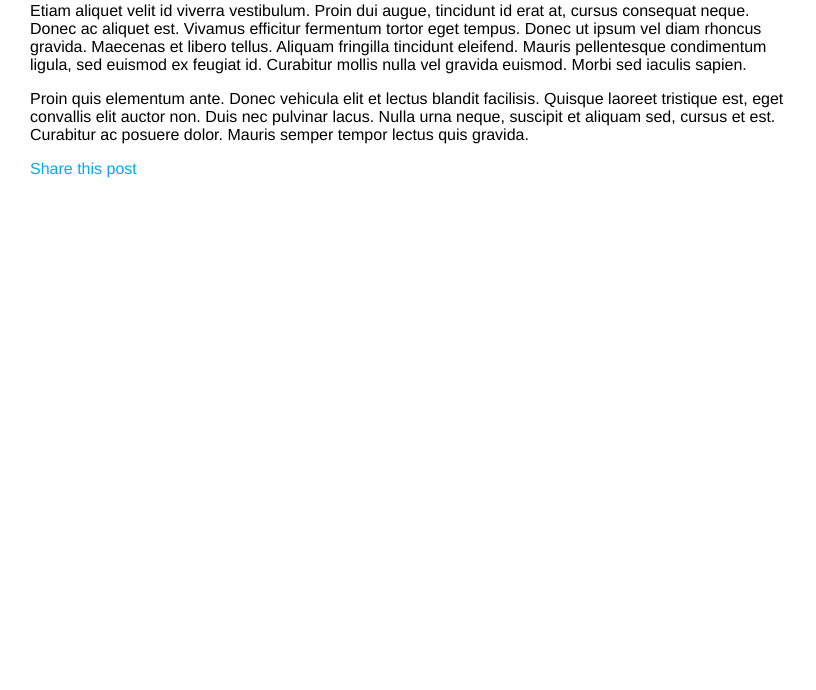
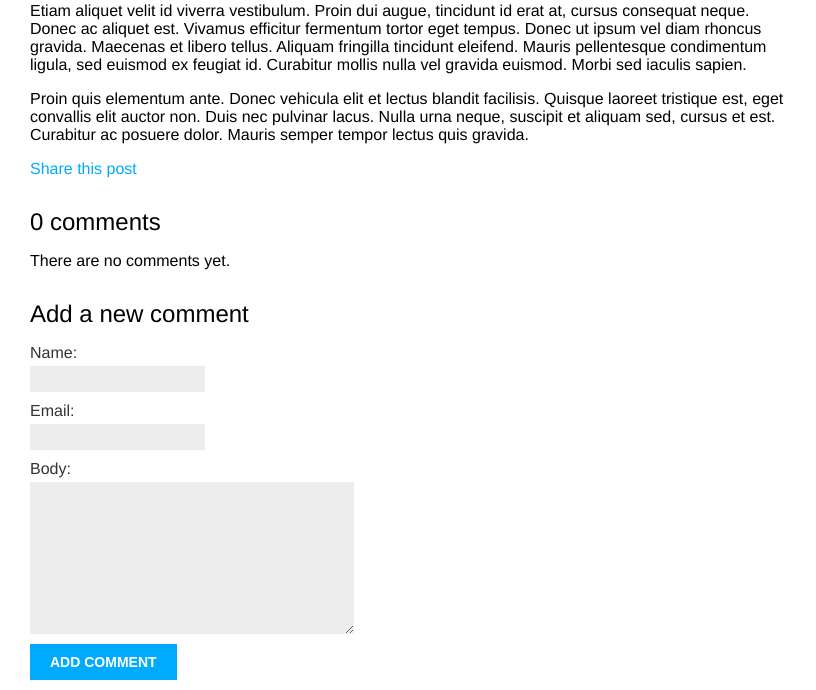
Before and after one commit to oscarfabra/blogsite, a Django app: a page that uses blog/templates/blog/post/detail.html in a window 1280 px wide. Shown: the part 353-1043 px from the top of the page, without its empty margins (0-816 px from the left). Before the commit the page ends 531 px from the top, so only its background shows below. Run offline with Django 3.2, Linux system fonts and the light colour scheme; data comes from the database, SQL or seed files in the repository; both versions use the stored data as it was after the commit.

Commit message:
Adds comment functionality on posts

```diff
--- a/blog/forms.py
+++ b/blog/forms.py
@@ -1,4 +1,5 @@
 from django import forms
+from .models import Comment
 
 
 class EmailPostForm(forms.Form):
@@ -6,3 +7,9 @@ class EmailPostForm(forms.Form):
   email = forms.EmailField()
   to = forms.EmailField()
   comments = forms.CharField(required=False, widget=forms.Textarea)
+
+
+class CommentForm(forms.ModelForm):
+  class Meta:
+    model = Comment
+    fields = ('name', 'email', 'body')
--- a/blog/models.py
+++ b/blog/models.py
@@ -36,3 +36,19 @@ class Post(models.Model):
 
   def get_absolute_url(self):
     return reverse('blog:post_detail', args=[self.publish.year, self.publish.month, self.publish.day, self.slug])
+
+
+class Comment(models.Model):
+  post = models.ForeignKey(Post, on_delete=models.CASCADE, related_name='comments')
+  name = models.CharField(max_length=80)
+  email = models.EmailField()
+  body = models.TextField()
+  created = models.DateTimeField(auto_now_add=True)
+  updated = models.DateTimeField(auto_now=True)
+  active = models.BooleanField(default=True)
+
+  class Meta:
+    ordering = ('created',)
+
+  def __str__(self):
+    return f"Comment by {self.name} on {self.post}"
--- a/blog/templates/blog/post/detail.html
+++ b/blog/templates/blog/post/detail.html
@@ -9,4 +9,30 @@
       Share this post
     </a>
   </p>
+  {% with comments.count as total_comments %}
+    <h2>
+      {{ total_comments }} comment{{ total_comments|pluralize }}
+    </h2>
+  {% endwith %}
+  {% for comment in comments %}
+    <div class="comment">
+      <p class="info">
+        Comment {{ forloop.counter }} by {{ comment.name }}
+        {{ comment.created }}
+      </p>
+      {{ comment.body|linebreaks }}
+    </div>
+  {% empty %}
+    <p>There are no comments yet.</p>
+  {% endfor %}
+  {% if new_comment %}
+    <h2>Your comment has been added.</h2>
+  {% else %}
+    <h2>Add a new comment</h2>
+    <form method="post">
+      {{ comment_form.as_p }}
+      {% csrf_token %}
+      <p><input type="submit" value="Add comment"></p>
+    </form>
+  {% endif %}
 {% endblock %}
--- a/blog/views.py
+++ b/blog/views.py
@@ -1,8 +1,8 @@
 from django.shortcuts import render, get_object_or_404
 from django.core.paginator import Paginator, EmptyPage, PageNotAnInteger
 from django.views.generic import ListView
-from .models import Post
-from .forms import EmailPostForm
+from .models import Post, Comment
+from .forms import EmailPostForm, CommentForm
 from django.core.mail import send_mail
 
 
@@ -18,12 +18,39 @@ def post_list(request):
   except EmptyPage:
     # If page is out of range deliver last page of results
     posts = paginator.page(paginator.num_pages)
-  return render(request, 'blog/post/list.html', {'page': page, 'posts': posts})
+  return render(request,
+                'blog/post/list.html',
+                {'page': page,
+                'posts': posts})
 
 
 def post_detail(request, year, month, day, post):
-  post = get_object_or_404(Post, slug=post, status='published', publish__year=year, publish__month=month, publish__day=day)
-  return render(request, 'blog/post/detail.html', {'post': post})
+  post = get_object_or_404(Post, slug=post,
+                                status='published',
+                                publish__year=year,
+                                publish__month=month,
+                                publish__day=day)
+  # List of active comments for this post
+  comments = post.comments.filter(active=True)
+  new_comment = None
+  if request.method == 'POST':
+    # A comment was posted
+    comment_form = CommentForm(data=request.POST)
+    if comment_form.is_valid():
+      # Create Comment object but don't save to database yet
+      new_comment = comment_form.save(commit=False)
+      # Assign the current post to the comment
+      new_comment.post = post
+      # Save the comment to the database
+      new_comment.save()
+  else:
+    comment_form = CommentForm()
+  return render(request,
+                'blog/post/detail.html',
+                {'post': post,
+                'comments': comments,
+                'new_comment': new_comment,
+                'comment_form': comment_form})
 
 
 class PostListView(ListView):
@@ -51,4 +78,6 @@ def post_share(request, post_id):
       sent = True
   else:
     form = EmailPostForm()
-  return render(request, 'blog/post/share.html', {'post': post, 'form': form, 'sent': sent})
+  return render(request, 'blog/post/share.html', {'post': post,
+                                                  'form': form,
+                                                  'sent': sent})
```
Also changed, not shown: blog/admin.py (+8 -3 lines), blog/migrations/0002_comment.py (added), db.sqlite3.
